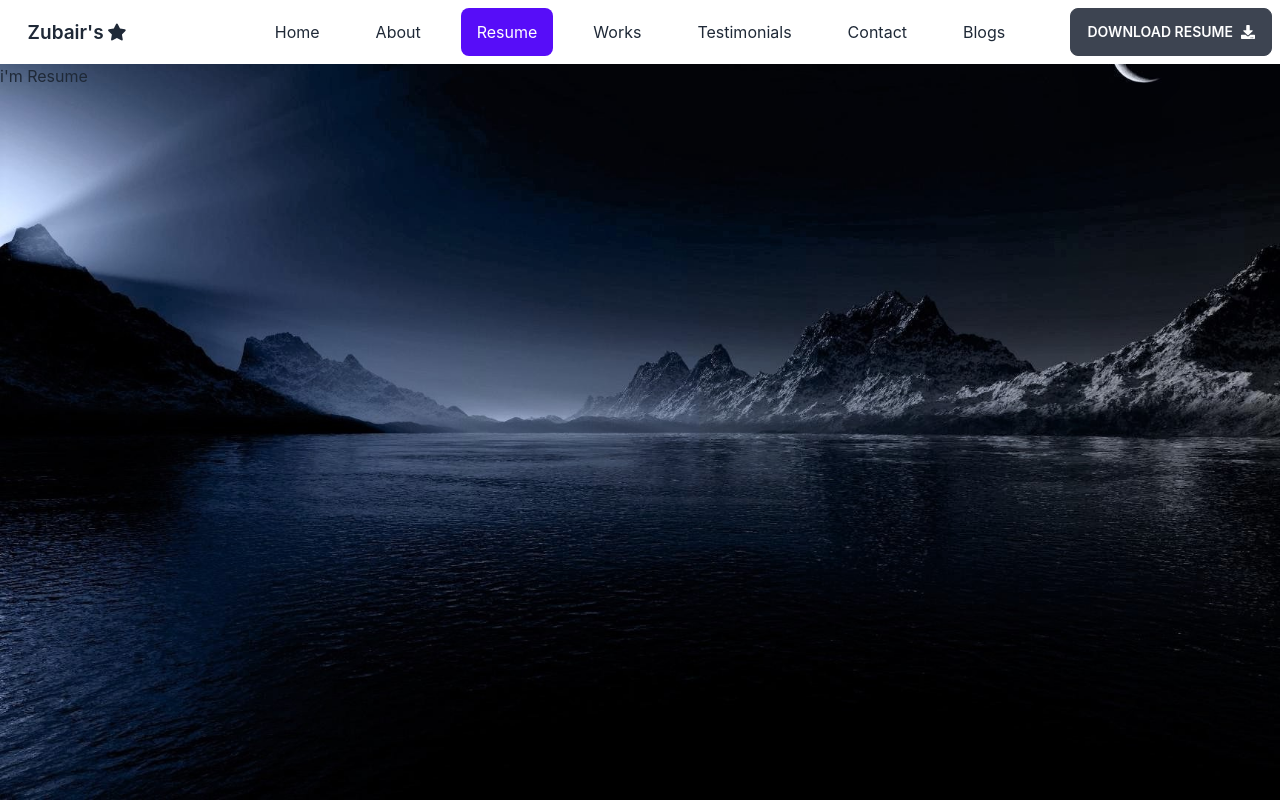
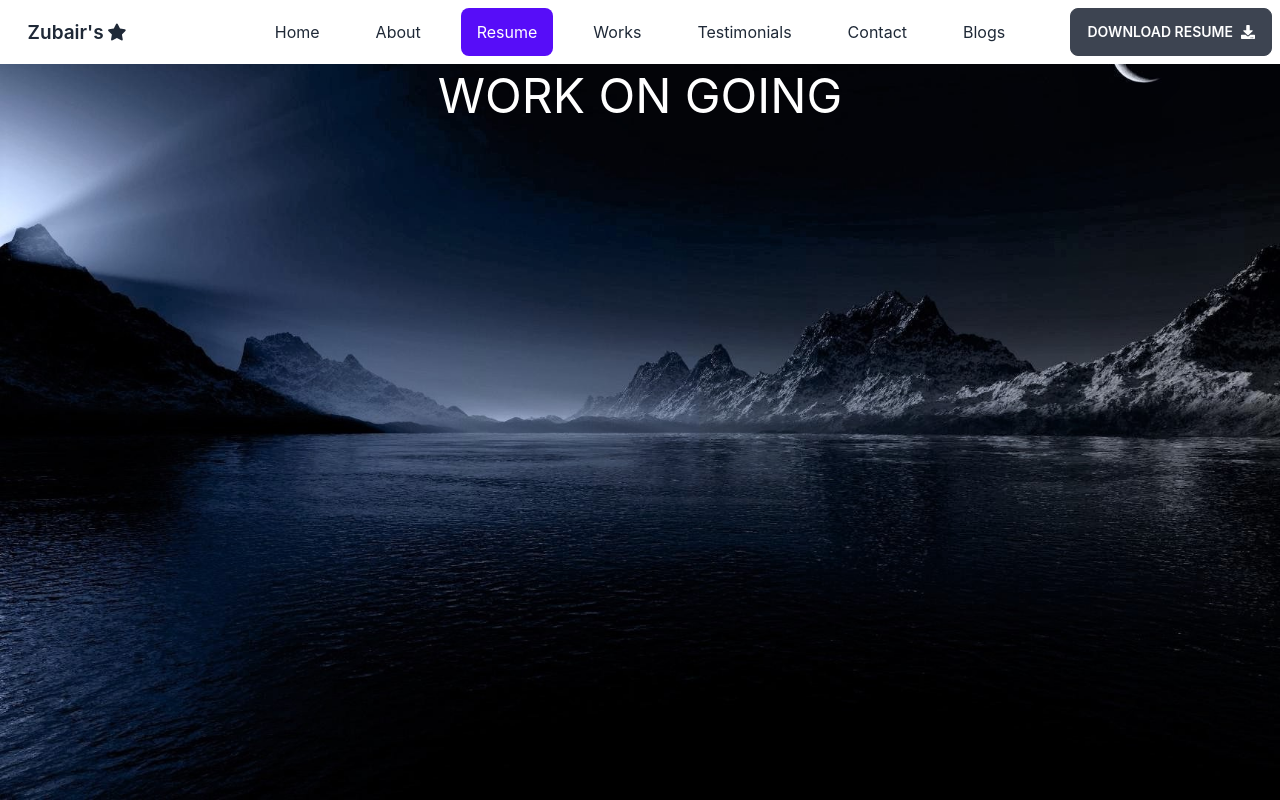
Before and after one commit to codex-zubair/my-portfolio, a React (Create React App) app: page /resume in a window 1280 px wide. Built offline with nearby package versions, Linux system fonts and the light colour scheme.

Commit message:
basic structure of portfolio are ready

```diff
--- a/src/Pages/About/About.js
+++ b/src/Pages/About/About.js
@@ -3,7 +3,7 @@ import React from 'react';
 const About = () => {
     return (
         <div>
-            <h1>I'm About</h1>
+            <h1 className='text-5xl'>WORK ON GOING</h1>
         </div>
     );
 };
--- a/src/Pages/Blogs/Blogs.js
+++ b/src/Pages/Blogs/Blogs.js
@@ -3,7 +3,7 @@ import React from 'react';
 const Blogs = () => {
     return (
         <div>
-            <h1>I"m Blog</h1>
+            <h1 className='text-5xl text-white text-center my-2'>WORK ON GOING</h1>
         </div>
     );
 };
--- a/src/Pages/Contact/Contact.js
+++ b/src/Pages/Contact/Contact.js
@@ -3,7 +3,7 @@ import React from 'react';
 const Contact = () => {
     return (
         <div>
-            <h1>I'm contact</h1>
+            <h1 className='text-5xl text-white text-center my-2'>WORK ON GOING</h1>
         </div>
     );
 };
--- a/src/Pages/Resume/Resume.js
+++ b/src/Pages/Resume/Resume.js
@@ -3,7 +3,7 @@ import React from 'react';
 const Resume = () => {
     return (
         <div>
-            <h1>i'm Resume</h1>
+            <h1 className='text-5xl text-white text-center my-2'>WORK ON GOING</h1>
         </div>
     );
 };
--- a/src/Pages/Testimonials/Testimonials.js
+++ b/src/Pages/Testimonials/Testimonials.js
@@ -3,7 +3,7 @@ import React from 'react';
 const Testimonials = () => {
     return (
         <div>
-            <h1>I'm testimonials</h1>
+            <h1 className='text-5xl text-white text-center my-2'>WORK ON GOING</h1>
         </div>
     );
 };
--- a/src/Pages/Works/Works.js
+++ b/src/Pages/Works/Works.js
@@ -3,7 +3,7 @@ import React from 'react';
 const Works = () => {
     return (
         <div>
-           <h1>I'm Works</h1>
+            <h1 className='text-5xl text-white text-center my-2'>WORK ON GOING</h1>
         </div>
     );
 };
```
